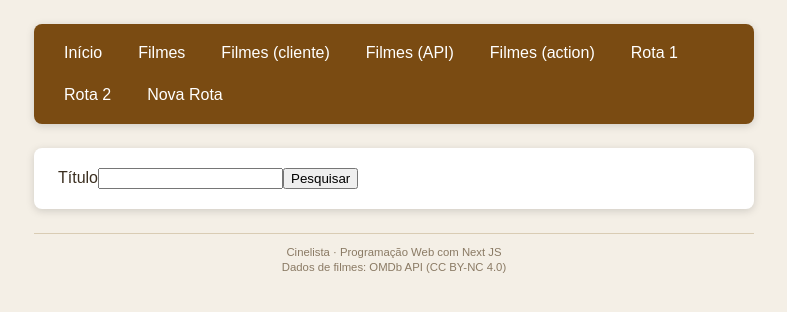
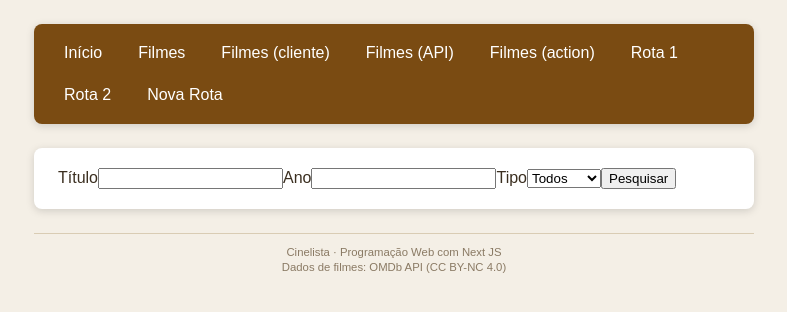
Before and after one commit to Flavia-Carvalho-1/Receitas-pweb-3, a Next.js app: page /filmes-actions in a window 1280 px wide. Shown: the top 312 px of the page, without its empty margins (246-1033 px from the left). Built offline with nearby package versions, Linux system fonts and the light colour scheme.

Commit message:
Receita 20: formulário com campos de ano e tipo

```diff
--- a/app/filmes-actions/page.js
+++ b/app/filmes-actions/page.js
@@ -40,6 +40,21 @@ export function FormularioFilmes({actionHandler}){
 
             <input id="idTitulo" name="titulo"/>
 
+            <label htmlFor="idAno">Ano</label>
+
+            <input id="idAno" name="ano"/>
+
+            <label htmlFor="idTipo">Tipo</label>
+
+            <select id="idTipo" name="tipo">
+
+                <option value="">Todos</option>
+                <option value="movie">Filme</option>
+                <option value="series">Série</option>
+                <option value="episode">Episódio</option>
+
+            </select>
+
             <button type="submit">Pesquisar</button>
 
         </form>
```
